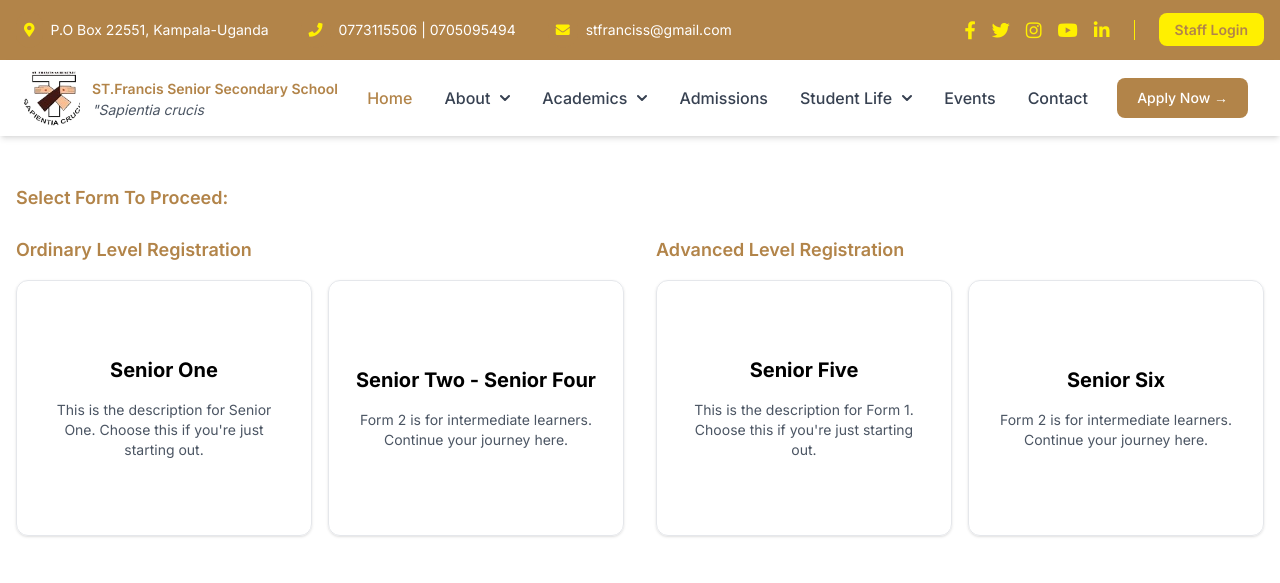
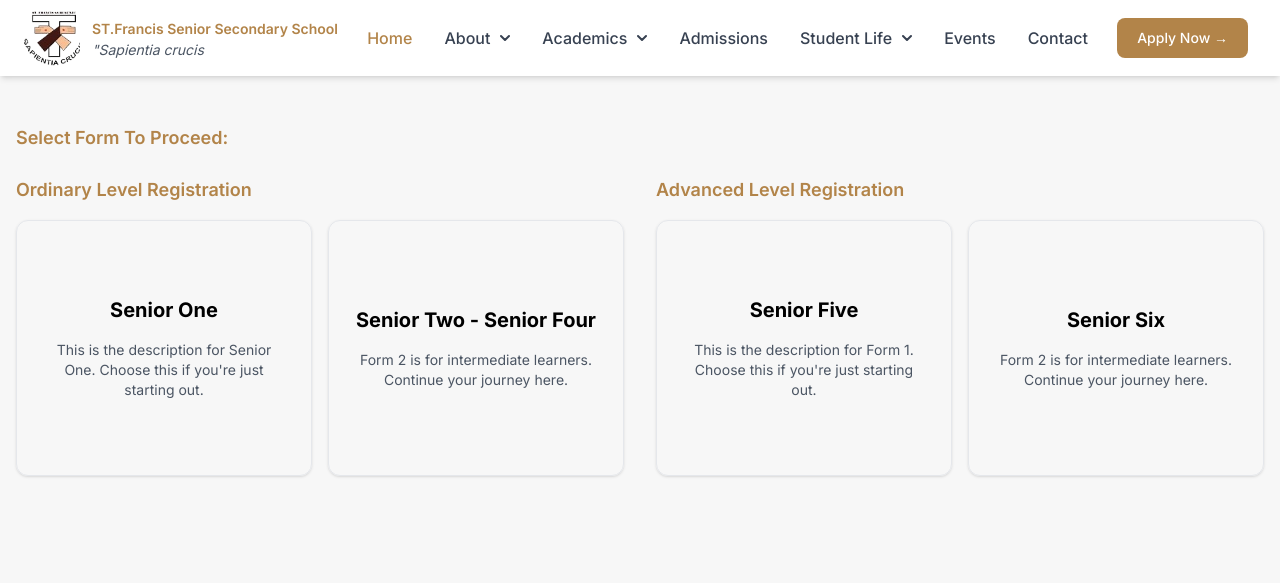
Before and after one commit to kalosius/Octo-Engine, a Django app: page /select-form/ in a window 1280 px wide. Shown: the top 583 px of the page. Run offline with Django 5.2, Linux system fonts and the light colour scheme; some libraries are stand-ins or nearby versions.

Commit message:
Select Form

```diff
--- a/schoolapp/templates/auth/selectform.html
+++ b/schoolapp/templates/auth/selectform.html
@@ -5,7 +5,13 @@
         display: none;
     }
 
+    body{
+      background-color:#F7F7F7;
+    }
 
+    .alo-dis{
+      display: none;
+    }
 
 </style>
 
@@ -21,7 +27,7 @@
                 <div class="grid grid-cols-1 md:grid-cols-2 gap-4">
                   <div data-value="1" class="form-card cursor-pointer rounded-xl border p-4 md:p-6 text-center shadow hover:bg-[#f0d8b0] transition h-48 md:h-64 flex flex-col">
                     <a href="{% url 'formoneregister' %}" class="w-full h-full flex flex-col justify-center">
-                      <h3 class="text-xl font-bold">Senior One</h3>
+                      <h3 class="text-xl font-bold ">Senior One</h3>
                       <p class="mt-2 md:mt-4 text-sm text-gray-600">This is the description for Senior One. Choose this if you're just starting out.</p>
                     </a>
                   </div>
--- a/schoolapp/templates/base.html
+++ b/schoolapp/templates/base.html
@@ -245,7 +245,7 @@
   <body>
 
     <div class="bg-[#b28449] text-white">
-      <div class="container mx-auto px-4">
+      <div class="container mx-auto px-4 alo-dis">
           <div class="flex flex-col md:flex-row justify-between items-center py-3 text-sm">
               <div class="flex flex-wrap justify-center md:justify-start items-center space-x-6 md:space-x-8">
                   <div class="flex items-center group">
```
